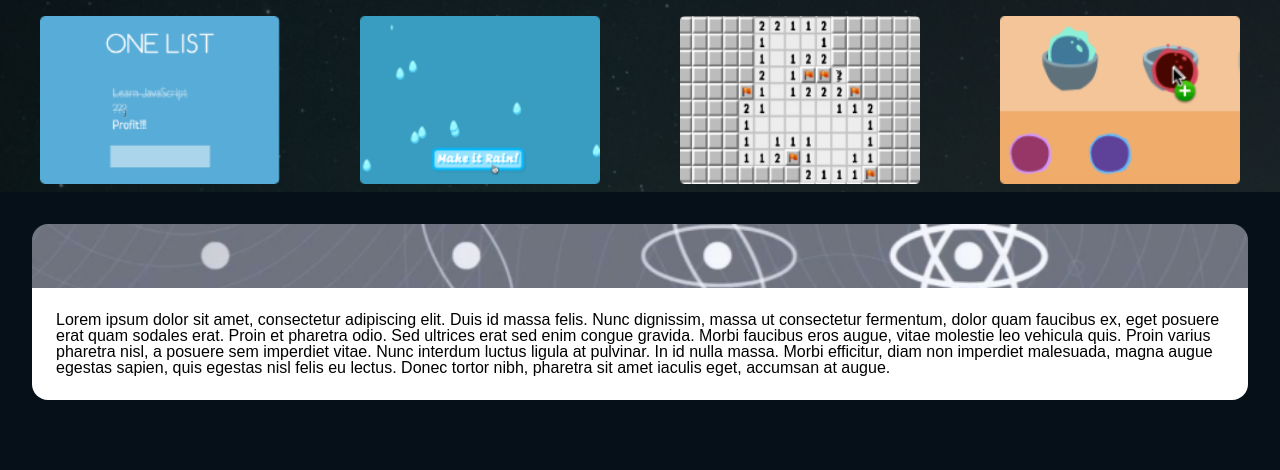
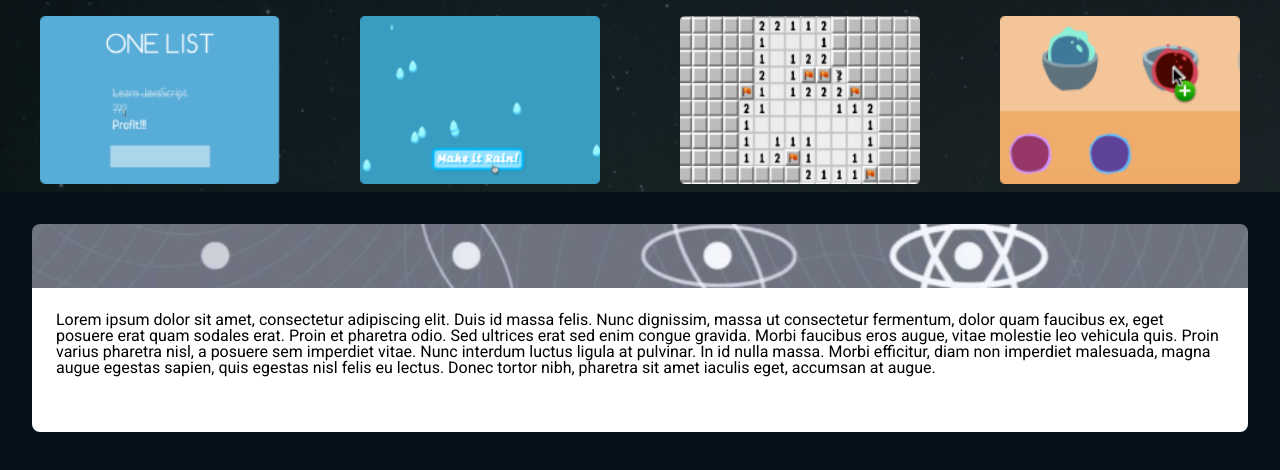
Before and after one commit to msolone/portfolio-site, a website: page public/index.html in a window 1280 px wide. Shown: the part 288-758 px from the top of the page. Drawn offline with Linux system fonts and the light colour scheme.

Commit message:
Rounded the corners of the article

```diff
--- a/public/index.html
+++ b/public/index.html
@@ -45,7 +45,7 @@
         <section class="first-article">
           <header></header>
           <!-- <img src="/assets/react.png"> -->
-          <article class="above-image-article">
+          <article class="above-image-text">
               Lorem ipsum dolor sit amet, consectetur adipiscing elit. Duis id massa felis. Nunc dignissim, massa ut consectetur fermentum, dolor quam faucibus ex, eget posuere erat quam sodales erat. Proin et pharetra odio. Sed ultrices erat sed enim congue gravida. Morbi faucibus eros augue, vitae molestie leo vehicula quis. Proin varius pharetra nisl, a posuere sem imperdiet vitae. Nunc interdum luctus ligula at pulvinar. In id nulla massa. Morbi efficitur, diam non imperdiet malesuada, magna augue egestas sapien, quis egestas nisl felis eu lectus. Donec tortor nibh, pharetra sit amet iaculis eget, accumsan at augue.
           </article>
 
--- a/public/screen.css
+++ b/public/screen.css
@@ -106,12 +106,13 @@ body {
 .first-article {
   border-radius: 2em;
   padding: 2em;
+  height: 10em;
 
 }
 .first-article article{
 background-color: white;
 padding: 1.5em;
-border-radius: 0 0 1em 1em;
+border-radius: 0 0 0.5em 0.5em;
 
 }
 
@@ -121,11 +122,12 @@ border-radius: 0 0 1em 1em;
   background-repeat: no-repeat;
   background-position: center;
   height: 4em;
-  border-radius: 1em 1em 0 0;
+  border-radius: 0.5em 0.5em 0 0;
 }
 
 
 
 .above-image-text {
   font-family: 'Roboto', sans-serif;
+  height: 6em;
 }
```
